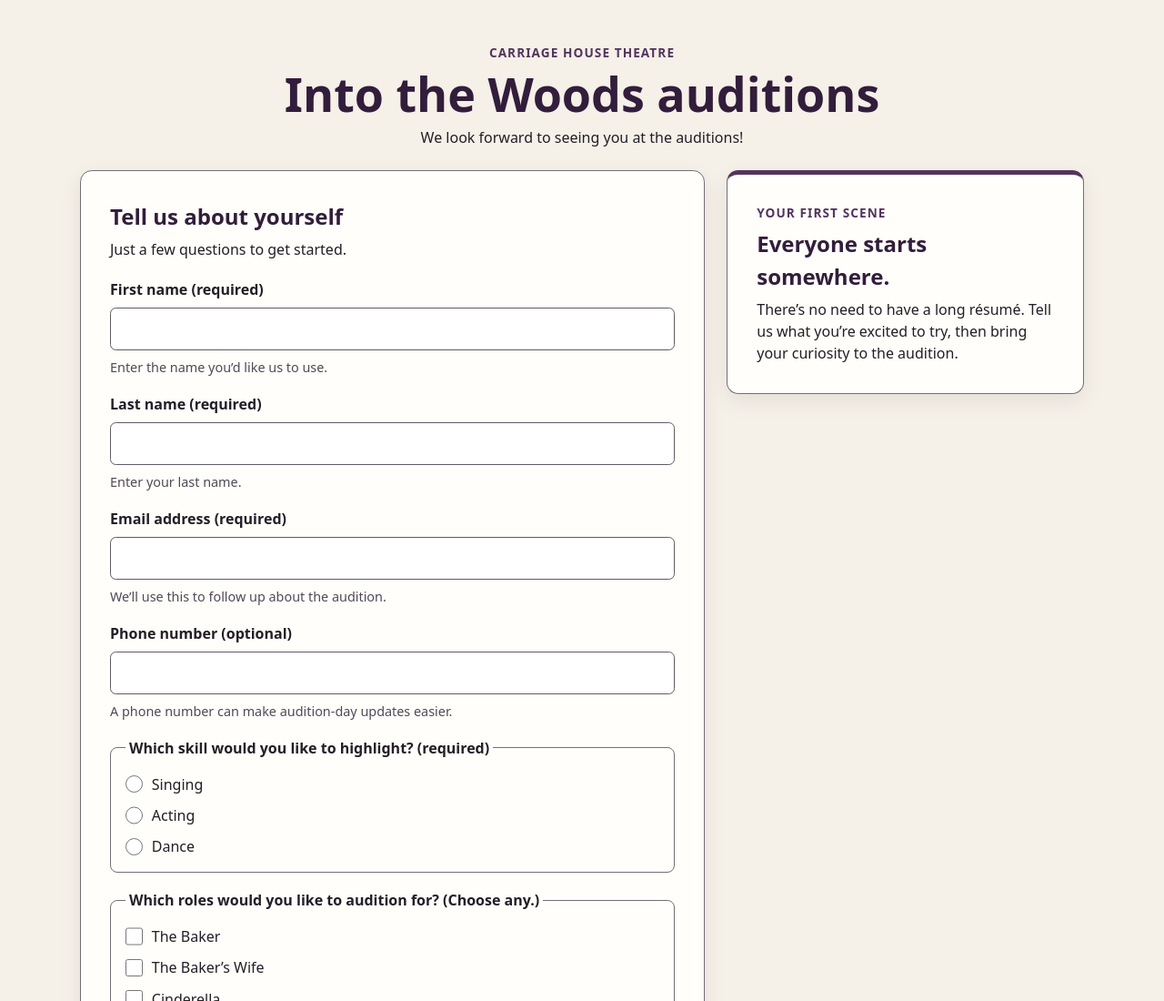
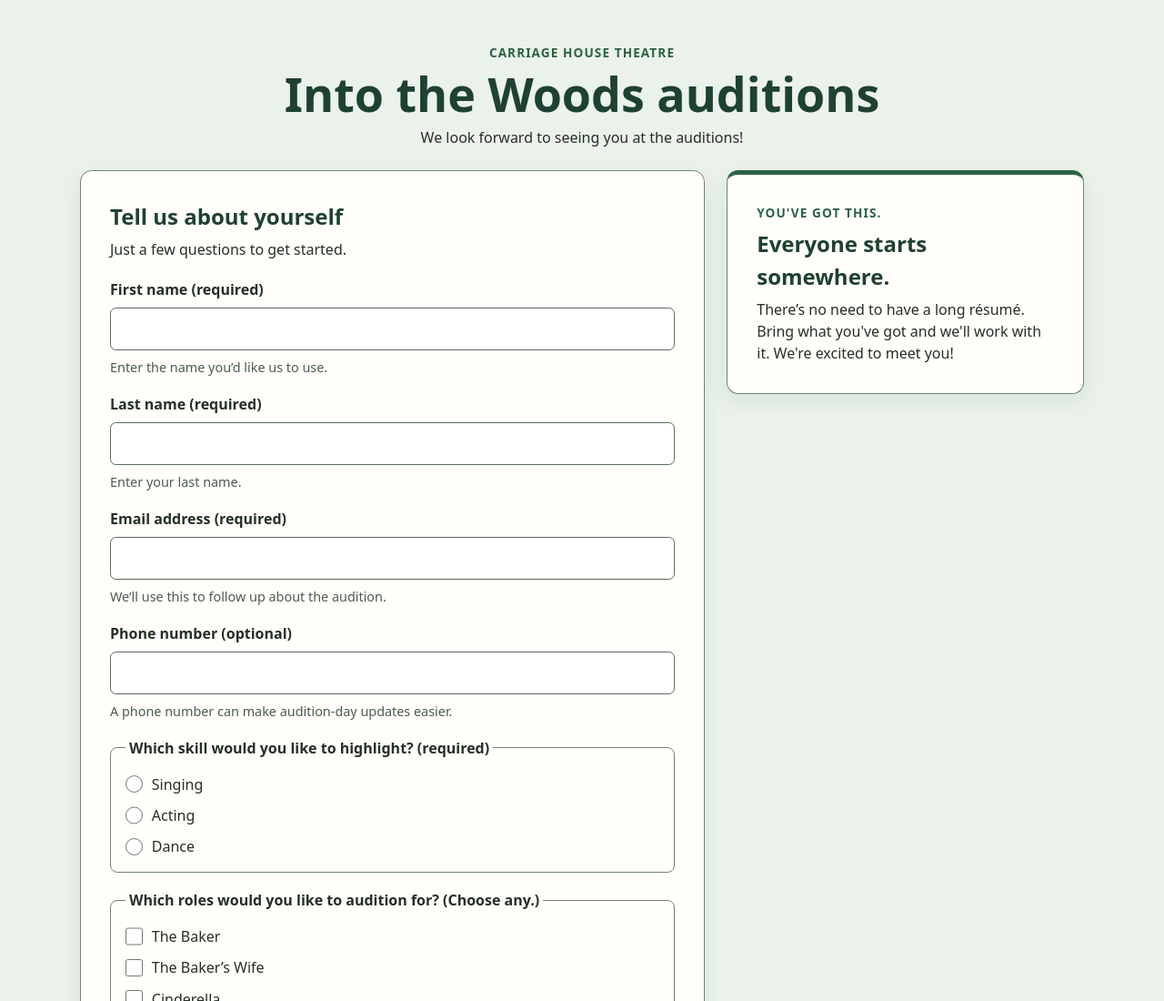
Before and after one commit to lambs0/lambs0.github.io, a plain HTML site: page prototypes/p04-responsive-forms/index.html in a window 1280 px wide. Shown: the top 1100 px of the page at 91% size. Drawn offline with Linux system fonts and the light colour scheme.

Commit message:
Updated p04 audition form and added notes

```diff
--- a/prototypes/p04-responsive-forms/index.html
+++ b/prototypes/p04-responsive-forms/index.html
@@ -136,9 +136,9 @@
       </section>
 
       <aside class="audition-note" aria-labelledby="note-heading">
-        <p class="eyebrow">Your first scene</p>
+        <p class="eyebrow">You've got this.</p>
         <h2 id="note-heading">Everyone starts somewhere.</h2>
-        <p>There’s no need to have a long résumé. Tell us what you’re excited to try, then bring your curiosity to the audition.</p>
+        <p>There’s no need to have a long résumé. Bring what you've got and we'll work with it. We're excited to meet you!</p>
       </aside>
     </div>
   </main>
--- a/prototypes/p04-responsive-forms/styles.css
+++ b/prototypes/p04-responsive-forms/styles.css
@@ -2,8 +2,8 @@
   color-scheme: light;
   font-family: system-ui, sans-serif;
   line-height: 1.5;
-  color: #241e27;
-  background: #f5f0e8;
+  color: #243027;
+  background: #eaf2e9;
 }
 
 * {
@@ -25,7 +25,7 @@ body {
 
 .eyebrow {
   margin: 0 0 0.35rem;
-  color: #53345e;
+  color: #2d6245;
   font-size: 0.85rem;
   font-weight: 700;
   letter-spacing: 0.08em;
@@ -40,7 +40,7 @@ p {
 
 h1 {
   margin-bottom: 0.5rem;
-  color: #321d3b;
+  color: #1f412f;
   font-size: clamp(2rem, 8vw, 3.25rem);
   line-height: 1.1;
 }
@@ -56,16 +56,16 @@ h1 {
 .audition-note {
   min-width: 0;
   padding: 1.25rem;
-  border: 1px solid #756d78;
+  border: 1px solid #718276;
   border-radius: 0.8rem;
   background: #fffefa;
-  box-shadow: 0 0.5rem 1.5rem rgb(50 29 59 / 8%);
+  box-shadow: 0 0.5rem 1.5rem rgb(31 65 47 / 8%);
 }
 
 .form-card h2,
 .audition-note h2 {
   margin-bottom: 0.35rem;
-  color: #321d3b;
+  color: #1f412f;
 }
 
 .intro {
@@ -94,7 +94,7 @@ textarea {
   width: 100%;
   min-height: 2.75rem;
   padding: 0.65rem 0.75rem;
-  border: 1px solid #625a66;
+  border: 1px solid #596b5f;
   border-radius: 0.4rem;
   color: inherit;
   background: #fff;
@@ -109,7 +109,7 @@ input:focus-visible,
 textarea:focus-visible,
 button:focus-visible,
 a:focus-visible {
-  outline: 3px solid #754a00;
+  outline: 3px solid #286043;
   outline-offset: 3px;
 }
 
@@ -120,7 +120,7 @@ input:user-invalid {
 
 .field-hint,
 .group-error {
-  color: #514957;
+  color: #4b5c50;
   font-size: 0.9rem;
 }
 
@@ -143,7 +143,7 @@ fieldset {
   min-width: 0;
   margin: 0;
   padding: 1rem;
-  border: 1px solid #756d78;
+  border: 1px solid #718276;
   border-radius: 0.5rem;
 }
 
@@ -168,7 +168,7 @@ legend {
   width: 1.2rem;
   height: 1.2rem;
   margin: 0.15rem 0 0;
-  accent-color: #53345e;
+  accent-color: #286043;
 }
 
 .audition-group:has(input:user-invalid) {
@@ -183,7 +183,7 @@ legend {
 
 .privacy-note {
   margin: 0;
-  color: #514957;
+  color: #4b5c50;
   font-size: 0.9rem;
 }
 
@@ -191,21 +191,21 @@ button {
   width: 100%;
   min-height: 2.75rem;
   padding: 0.65rem 1rem;
-  border: 2px solid #321d3b;
+  border: 2px solid #1f412f;
   border-radius: 0.4rem;
   color: #fff;
-  background: #321d3b;
+  background: #1f412f;
   font: inherit;
   font-weight: 700;
   cursor: pointer;
 }
 
 button:hover {
-  background: #53345e;
+  background: #2d6245;
 }
 
 .audition-note {
-  border-top: 0.35rem solid #53345e;
+  border-top: 0.35rem solid #2d6245;
 }
 
 .audition-note p:last-child {
@@ -218,14 +218,14 @@ button:hover {
 }
 
 a {
-  color: #45204f;
+  color: #1f5a37;
   font-weight: 700;
   text-underline-offset: 0.2em;
 }
 
 footer {
   margin-top: 1.5rem;
-  color: #514957;
+  color: #4b5c50;
   font-size: 0.9rem;
   text-align: center;
 }
```
Also changed, not shown: 1 other file.
